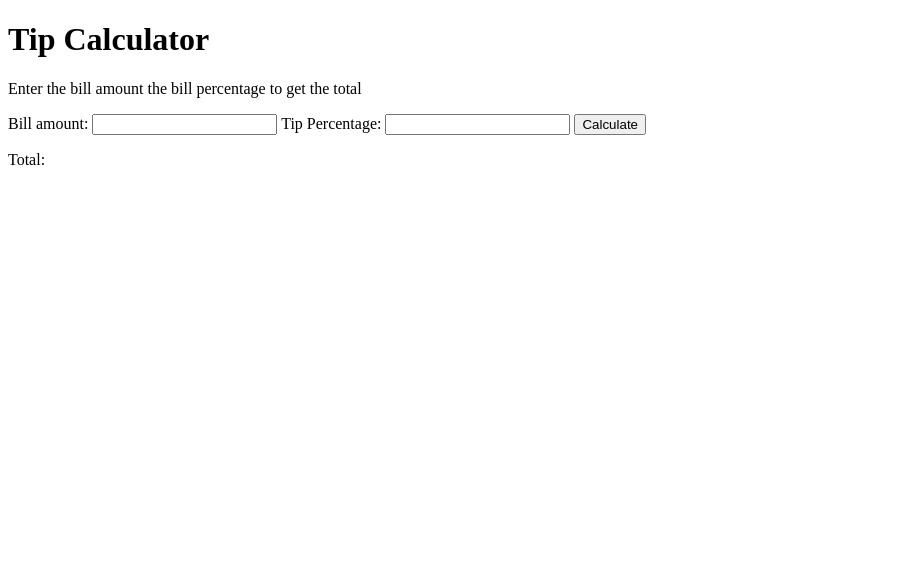
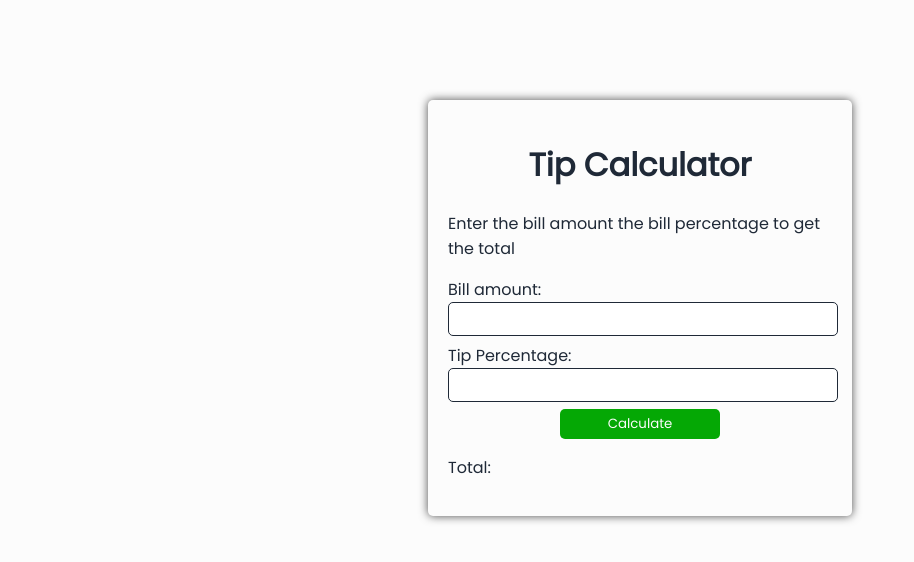
Before and after one commit to CYRIX-PLATFORMS/60-HTML-CSS-JS, a plain HTML site: page Tip-Calculator/index.html in a window 1280 px wide. Shown: the whole page, without its empty margins (0-914 px from the left). Drawn offline with Linux system fonts and the light colour scheme; a web font is replaced by a local one.

Commit message:
skeleton and style complete

```diff
--- a/Tip-Calculator/index.css
+++ b/Tip-Calculator/index.css
@@ -0,0 +1,62 @@
+body {
+    margin: 0;
+    padding: 0;
+    border: 0;
+    background-color: #fcfcfc;
+    font-family: 'Poppins', sans-serif;
+}
+
+.container {
+    background-color: #fcfcfc;
+    box-shadow: 0 0 10px rgba(0, 0, 0,.7);
+    color: #1F2937;
+    padding: 20px;
+    width: 30%;
+    border-radius: 5px;
+    margin: 100px auto;
+}
+
+h1 {
+    text-align: center;
+}
+
+.form {
+    display: flex;
+    align-items: left;
+    flex-direction: column;
+}
+
+label {
+    display: flex;
+    justify-content: left;
+}
+
+input {
+    width: 100%;
+    height: 30px;
+    margin-bottom: 7px;
+    border: 1px solid  #1F2937;
+    border-radius: 5px;
+}
+
+button {
+    width: 10rem;
+    height: 30px;
+    color: #fcfcfc;
+    font-family: 'Poppins',sans-serif;
+    background-color: rgb(5, 168, 5);
+    border: none;
+    border-radius: 5px;
+    display: flex;
+    align-items: center;
+    justify-content: center;
+    margin: 0 auto;
+    cursor: pointer;
+}
+
+button:hover {
+    color: #1F2937;
+    background-color: white;
+    box-shadow: 0 0 5px rgba(0, 0, 0,.7);
+    transition: all .3s ease;
+}
--- a/Tip-Calculator/index.html
+++ b/Tip-Calculator/index.html
@@ -4,6 +4,9 @@
     <meta charset="UTF-8">
     <meta http-equiv="X-UA-Compatible" content="IE=edge">
     <meta name="viewport" content="width=device-width, initial-scale=1.0">
+    <link rel="preconnect" href="https://fonts.googleapis.com">
+    <link rel="preconnect" href="https://fonts.gstatic.com" crossorigin>
+    <link href="https://fonts.googleapis.com/css2?family=Poppins:wght@200;300;400&family=Sofia+Sans+Semi+Condensed:wght@200;400;500&display=swap" rel="stylesheet">
     <link rel="stylesheet" href="index.css">
     <title>Official Tip Calculator</title>
 </head>
@@ -11,12 +14,15 @@
     <div class="container">
         <h1>Tip Calculator</h1>
         <p>Enter the bill amount the bill percentage  to get the total</p>
-        <label for="bill-amount">Bill amount:</label>
-        <input type="number" id="bill">
-        <label for="tip">Tip Percentage:</label>
-        <input type="number" id="tip">
+        <div class="form">
+            <label for="bill-amount">Bill amount:</label>
+            <input type="number" id="bill">
+            <label for="tip">Tip Percentage:</label>
+            <input type="number" id="tip">
+
+        </div>
         <button id="btn">Calculate</button>
-        <p>Total: </p>
+        <p>Total: <span id="result"></span></p>
     </div>
 </body>
 </html>
```
